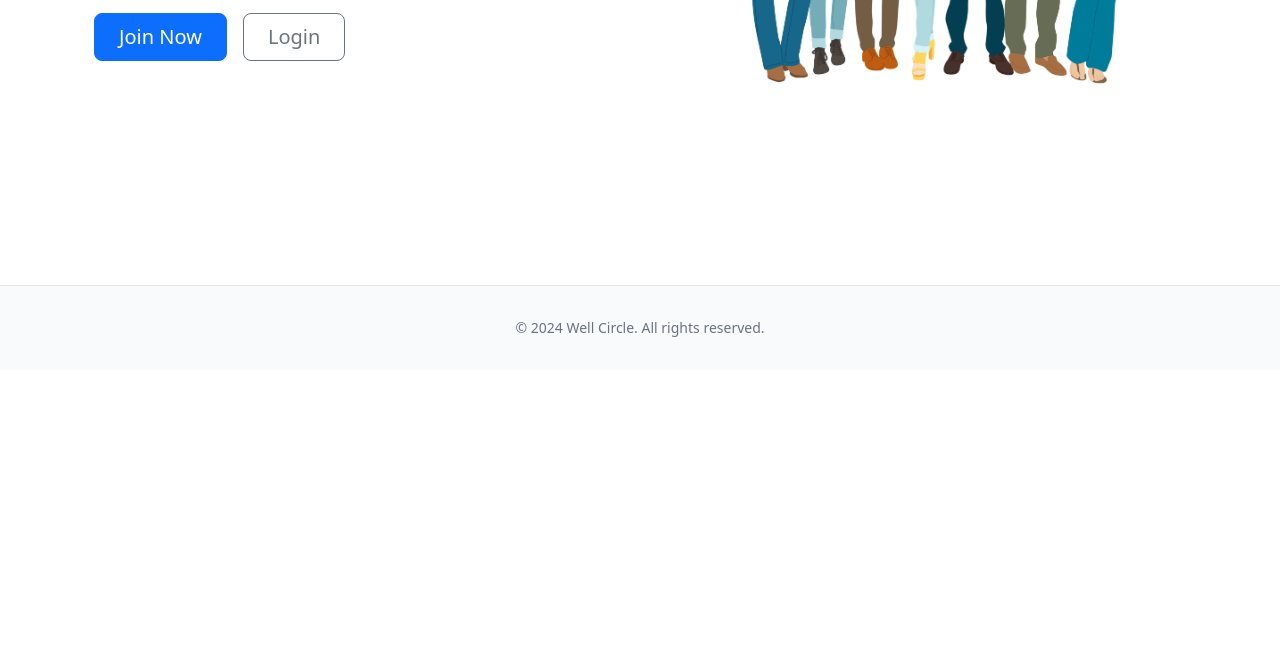
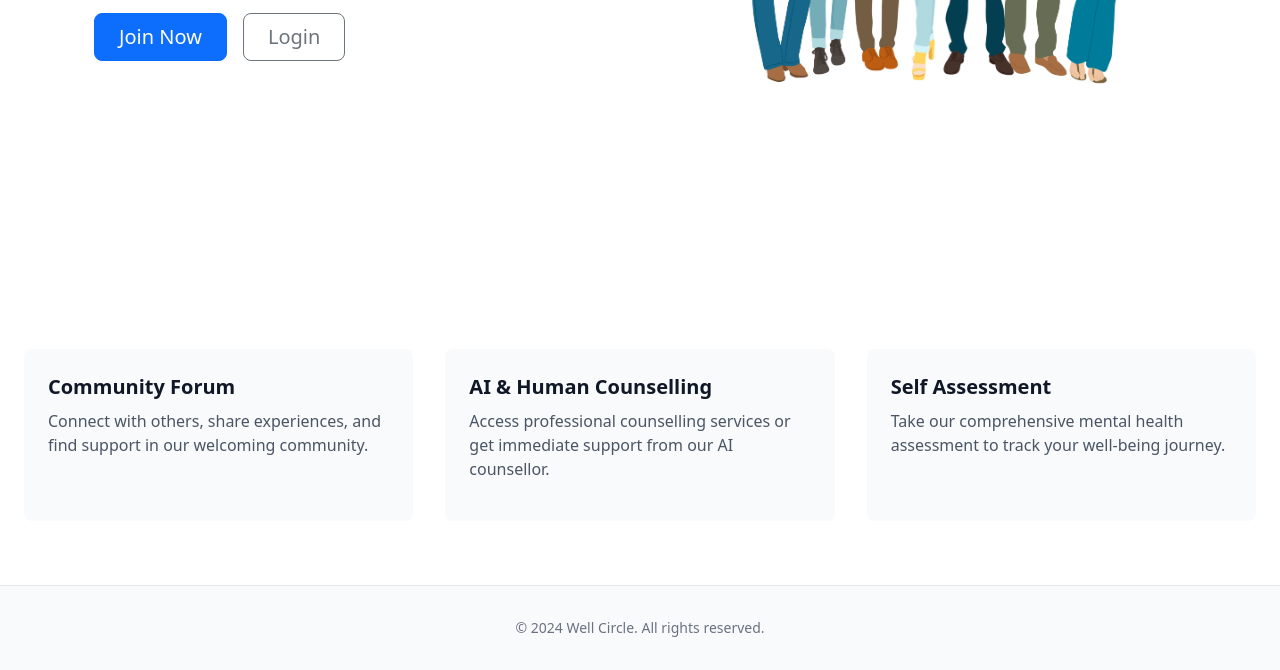
Before and after one commit to tushitgrg/1800_202510_DTC03, a plain HTML site: page index.html in a window 1280 px wide. Shown: the part 493-1163 px from the top of the page. Before the commit the page ends 863 px from the top, so only its background shows below. Drawn offline with nearby package versions, Linux system fonts and the light colour scheme.

Commit message:
add feature section

```diff
--- a/index.html
+++ b/index.html
@@ -1,19 +1,22 @@
 <!DOCTYPE html>
 <html lang="en">
+
 <head>
   <meta charset="UTF-8" />
   <meta name="viewport" content="width=device-width, initial-scale=1.0" />
   <title>Well Circle - Mental Health Community</title>
 
-    <link href="https://cdn.jsdelivr.net/npm/bootstrap@5.3.3/dist/css/bootstrap.min.css" rel="stylesheet" integrity="sha384-QWTKZyjpPEjISv5WaRU9OFeRpok6YctnYmDr5pNlyT2bRjXh0JMhjY6hW+ALEwIH" crossorigin="anonymous">
+  <link href="https://cdn.jsdelivr.net/npm/bootstrap@5.3.3/dist/css/bootstrap.min.css" rel="stylesheet"
+    integrity="sha384-QWTKZyjpPEjISv5WaRU9OFeRpok6YctnYmDr5pNlyT2bRjXh0JMhjY6hW+ALEwIH" crossorigin="anonymous">
   <script src="https://unpkg.com/@tailwindcss/browser@4"></script>
   <style>
-    a{
+    a {
       text-decoration: none;
       color: black;
     }
   </style>
 </head>
+
 <body class="bg-gray-50">
 
   <!-- Header For Mobile  -->
@@ -44,17 +47,23 @@
   <div class="fixed bottom-0 left-0 right-0 bg-white border-t border-gray-200 md:hidden z-50">
     <div class="grid grid-cols-4 h-16">
       <a href="#" class="flex flex-col items-center justify-center text-indigo-600">
-          <span class="text-2xl font-bold"><svg xmlns="http://www.w3.org/2000/svg" width="16" height="16" fill="currentColor" class="bi bi-house" viewBox="0 0 16 16">
-            <path d="M8.707 1.5a1 1 0 0 0-1.414 0L.646 8.146a.5.5 0 0 0 .708.708L2 8.207V13.5A1.5 1.5 0 0 0 3.5 15h9a1.5 1.5 0 0 0 1.5-1.5V8.207l.646.647a.5.5 0 0 0 .708-.708L13 5.793V2.5a.5.5 0 0 0-.5-.5h-1a.5.5 0 0 0-.5.5v1.293zM13 7.207V13.5a.5.5 0 0 1-.5.5h-9a.5.5 0 0 1-.5-.5V7.207l5-5z"/>
+        <span class="text-2xl font-bold"><svg xmlns="http://www.w3.org/2000/svg" width="16" height="16"
+            fill="currentColor" class="bi bi-house" viewBox="0 0 16 16">
+            <path
+              d="M8.707 1.5a1 1 0 0 0-1.414 0L.646 8.146a.5.5 0 0 0 .708.708L2 8.207V13.5A1.5 1.5 0 0 0 3.5 15h9a1.5 1.5 0 0 0 1.5-1.5V8.207l.646.647a.5.5 0 0 0 .708-.708L13 5.793V2.5a.5.5 0 0 0-.5-.5h-1a.5.5 0 0 0-.5.5v1.293zM13 7.207V13.5a.5.5 0 0 1-.5.5h-9a.5.5 0 0 1-.5-.5V7.207l5-5z" />
           </svg></span>
         <span class="text-xs mt-1">Home</span>
       </a>
       <a href="#" class="flex flex-col items-center justify-center text-gray-600">
         <span class="text-2xl font-bold">
-                <svg xmlns="http://www.w3.org/2000/svg" width="16" height="16" fill="currentColor" class="bi bi-journal-bookmark" viewBox="0 0 16 16">
-                    <path fill-rule="evenodd" d="M6 8V1h1v6.117L8.743 6.07a.5.5 0 0 1 .514 0L11 7.117V1h1v7a.5.5 0 0 1-.757.429L9 7.083 6.757 8.43A.5.5 0 0 1 6 8"/>
-                    <path d="M3 0h10a2 2 0 0 1 2 2v12a2 2 0 0 1-2 2H3a2 2 0 0 1-2-2v-1h1v1a1 1 0 0 0 1 1h10a1 1 0 0 0 1-1V2a1 1 0 0 0-1-1H3a1 1 0 0 0-1 1v1H1V2a2 2 0 0 1 2-2"/>
-                    <path d="M1 5v-.5a.5.5 0 0 1 1 0V5h.5a.5.5 0 0 1 0 1h-2a.5.5 0 0 1 0-1zm0 3v-.5a.5.5 0 0 1 1 0V8h.5a.5.5 0 0 1 0 1h-2a.5.5 0 0 1 0-1zm0 3v-.5a.5.5 0 0 1 1 0v.5h.5a.5.5 0 0 1 0 1h-2a.5.5 0 0 1 0-1z"/>
+          <svg xmlns="http://www.w3.org/2000/svg" width="16" height="16" fill="currentColor"
+            class="bi bi-journal-bookmark" viewBox="0 0 16 16">
+            <path fill-rule="evenodd"
+              d="M6 8V1h1v6.117L8.743 6.07a.5.5 0 0 1 .514 0L11 7.117V1h1v7a.5.5 0 0 1-.757.429L9 7.083 6.757 8.43A.5.5 0 0 1 6 8" />
+            <path
+              d="M3 0h10a2 2 0 0 1 2 2v12a2 2 0 0 1-2 2H3a2 2 0 0 1-2-2v-1h1v1a1 1 0 0 0 1 1h10a1 1 0 0 0 1-1V2a1 1 0 0 0-1-1H3a1 1 0 0 0-1 1v1H1V2a2 2 0 0 1 2-2" />
+            <path
+              d="M1 5v-.5a.5.5 0 0 1 1 0V5h.5a.5.5 0 0 1 0 1h-2a.5.5 0 0 1 0-1zm0 3v-.5a.5.5 0 0 1 1 0V8h.5a.5.5 0 0 1 0 1h-2a.5.5 0 0 1 0-1zm0 3v-.5a.5.5 0 0 1 1 0v.5h.5a.5.5 0 0 1 0 1h-2a.5.5 0 0 1 0-1z" />
           </svg>
 
         </span>
@@ -62,16 +71,20 @@
       </a>
       <a href="#" class="flex flex-col items-center justify-center text-gray-600">
         <span class="text-2xl font-bold">
-                <svg xmlns="http://www.w3.org/2000/svg" width="16" height="16" fill="currentColor" class="bi bi-telephone" viewBox="0 0 16 16">
-                    <path d="M3.654 1.328a.678.678 0 0 0-1.015-.063L1.605 2.3c-.483.484-.661 1.169-.45 1.77a17.6 17.6 0 0 0 4.168 6.608 17.6 17.6 0 0 0 6.608 4.168c.601.211 1.286.033 1.77-.45l1.034-1.034a.678.678 0 0 0-.063-1.015l-2.307-1.794a.68.68 0 0 0-.58-.122l-2.19.547a1.75 1.75 0 0 1-1.657-.459L5.482 8.062a1.75 1.75 0 0 1-.46-1.657l.548-2.19a.68.68 0 0 0-.122-.58zM1.884.511a1.745 1.745 0 0 1 2.612.163L6.29 2.98c.329.423.445.974.315 1.494l-.547 2.19a.68.68 0 0 0 .178.643l2.457 2.457a.68.68 0 0 0 .644.178l2.189-.547a1.75 1.75 0 0 1 1.494.315l2.306 1.794c.829.645.905 1.87.163 2.611l-1.034 1.034c-.74.74-1.846 1.065-2.877.702a18.6 18.6 0 0 1-7.01-4.42 18.6 18.6 0 0 1-4.42-7.009c-.362-1.03-.037-2.137.703-2.877z"/>
+          <svg xmlns="http://www.w3.org/2000/svg" width="16" height="16" fill="currentColor" class="bi bi-telephone"
+            viewBox="0 0 16 16">
+            <path
+              d="M3.654 1.328a.678.678 0 0 0-1.015-.063L1.605 2.3c-.483.484-.661 1.169-.45 1.77a17.6 17.6 0 0 0 4.168 6.608 17.6 17.6 0 0 0 6.608 4.168c.601.211 1.286.033 1.77-.45l1.034-1.034a.678.678 0 0 0-.063-1.015l-2.307-1.794a.68.68 0 0 0-.58-.122l-2.19.547a1.75 1.75 0 0 1-1.657-.459L5.482 8.062a1.75 1.75 0 0 1-.46-1.657l.548-2.19a.68.68 0 0 0-.122-.58zM1.884.511a1.745 1.745 0 0 1 2.612.163L6.29 2.98c.329.423.445.974.315 1.494l-.547 2.19a.68.68 0 0 0 .178.643l2.457 2.457a.68.68 0 0 0 .644.178l2.189-.547a1.75 1.75 0 0 1 1.494.315l2.306 1.794c.829.645.905 1.87.163 2.611l-1.034 1.034c-.74.74-1.846 1.065-2.877.702a18.6 18.6 0 0 1-7.01-4.42 18.6 18.6 0 0 1-4.42-7.009c-.362-1.03-.037-2.137.703-2.877z" />
           </svg>
         </span>
         <span class="text-sm">Support</span>
       </a>
       <a href="#" class="flex flex-col items-center justify-center text-gray-600">
         <span class="text-2xl font-bold">
-                <svg xmlns="http://www.w3.org/2000/svg" width="16" height="16" fill="currentColor" class="bi bi-person" viewBox="0 0 16 16">
-                    <path d="M8 8a3 3 0 1 0 0-6 3 3 0 0 0 0 6m2-3a2 2 0 1 1-4 0 2 2 0 0 1 4 0m4 8c0 1-1 1-1 1H3s-1 0-1-1 1-4 6-4 6 3 6 4m-1-.004c-.001-.246-.154-.986-.832-1.664C11.516 10.68 10.289 10 8 10s-3.516.68-4.168 1.332c-.678.678-.83 1.418-.832 1.664z"/>
+          <svg xmlns="http://www.w3.org/2000/svg" width="16" height="16" fill="currentColor" class="bi bi-person"
+            viewBox="0 0 16 16">
+            <path
+              d="M8 8a3 3 0 1 0 0-6 3 3 0 0 0 0 6m2-3a2 2 0 1 1-4 0 2 2 0 0 1 4 0m4 8c0 1-1 1-1 1H3s-1 0-1-1 1-4 6-4 6 3 6 4m-1-.004c-.001-.246-.154-.986-.832-1.664C11.516 10.68 10.289 10 8 10s-3.516.68-4.168 1.332c-.678.678-.83 1.418-.832 1.664z" />
           </svg>
         </span>
         <span class="text-sm">Sign In</span>
@@ -103,7 +116,31 @@
 
   <!-- Features Section -->
 
+  <div class="py-16 bg-white">
+    <div class="max-w-7xl mx-auto px-4 sm:px-6 lg:px-8">
+      <div class="grid grid-cols-1 gap-8 md:grid-cols-3">
 
+        <div class="p-6 bg-gray-50 rounded-lg">
+          <div class="text-xl font-semibold text-gray-900 mb-2">Community Forum</div>
+          <p class="text-gray-600">Connect with others, share experiences, and find support in our welcoming community.
+          </p>
+        </div>
+
+
+        <div class="p-6 bg-gray-50 rounded-lg">
+          <div class="text-xl font-semibold text-gray-900 mb-2">AI & Human Counselling</div>
+          <p class="text-gray-600">Access professional counselling services or get immediate support from our AI
+            counsellor.</p>
+        </div>
+
+
+        <div class="p-6 bg-gray-50 rounded-lg">
+          <div class="text-xl font-semibold text-gray-900 mb-2">Self Assessment</div>
+          <p class="text-gray-600">Take our comprehensive mental health assessment to track your well-being journey.</p>
+        </div>
+      </div>
+    </div>
+  </div>
   <!-- Footer -->
   <footer class="bg-gray-50 border-t border-gray-200 mb-16 md:mb-0">
     <div class="max-w-7xl mx-auto px-4 sm:px-6 lg:px-8 py-8">
@@ -112,7 +149,9 @@
       </div>
     </div>
   </footer>
-    <script src="https://cdn.jsdelivr.net/npm/bootstrap@5.3.3/dist/js/bootstrap.bundle.min.js" integrity="sha384-YvpcrYf0tY3lHB60NNkmXc5s9fDVZLESaAA55NDzOxhy9GkcIdslK1eN7N6jIeHz" crossorigin="anonymous"></script>
+  <script src="https://cdn.jsdelivr.net/npm/bootstrap@5.3.3/dist/js/bootstrap.bundle.min.js"
+    integrity="sha384-YvpcrYf0tY3lHB60NNkmXc5s9fDVZLESaAA55NDzOxhy9GkcIdslK1eN7N6jIeHz"
+    crossorigin="anonymous"></script>
 
 </body>
 
```
Lines whose indentation alone changed are shown as unchanged.
